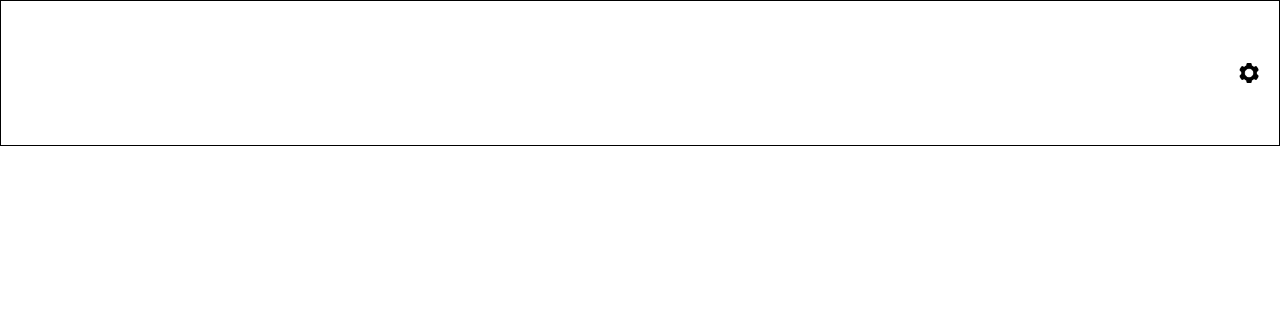
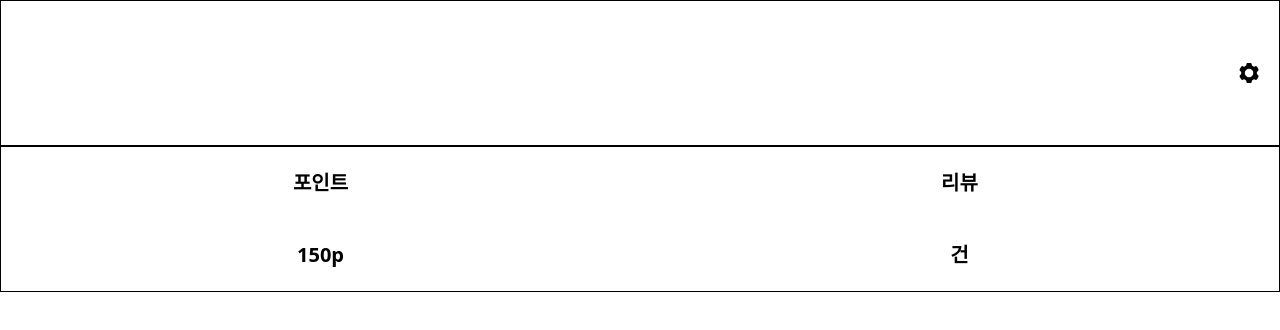
Before and after one commit to ormcamp-fe-3rd/swim360, a React (Vite) app in the folder frontend/: page /mypage in a window 1280 px wide. Shown: the top 330 px of the page. Built offline with nearby package versions, Linux system fonts and the light colour scheme.

Commit message:
feat: UserActivityPreview layout

```diff
--- a/frontend/src/components/mypage/UserActivityPreview.tsx
+++ b/frontend/src/components/mypage/UserActivityPreview.tsx
@@ -1,5 +1,25 @@
-function UserActivityPreview() {
-  return <></>;
+import { Link } from "react-router-dom";
+
+interface UserActivityPreviewProps {
+  reviewCount: number;
+}
+
+function UserActivityPreview({ reviewCount }: UserActivityPreviewProps) {
+  return (
+    <div className="flex h-[146px] w-full items-center justify-center border-[1px] border-[#000000] py-[30px]">
+      <div className="flex w-full flex-col items-center text-xl font-semibold">
+        <div className="mb-11">포인트</div>
+        <div>150p</div>
+      </div>
+      <Link
+        to="/reviews"
+        className="flex w-full flex-col items-center text-xl font-semibold"
+      >
+        <div className="mb-11">리뷰</div>
+        <div>{reviewCount}건</div>
+      </Link>
+    </div>
+  );
 }
 
 export default UserActivityPreview;
```
